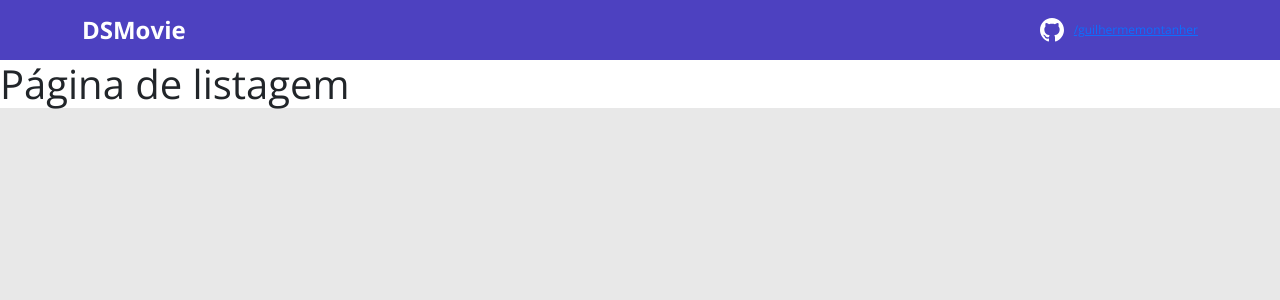
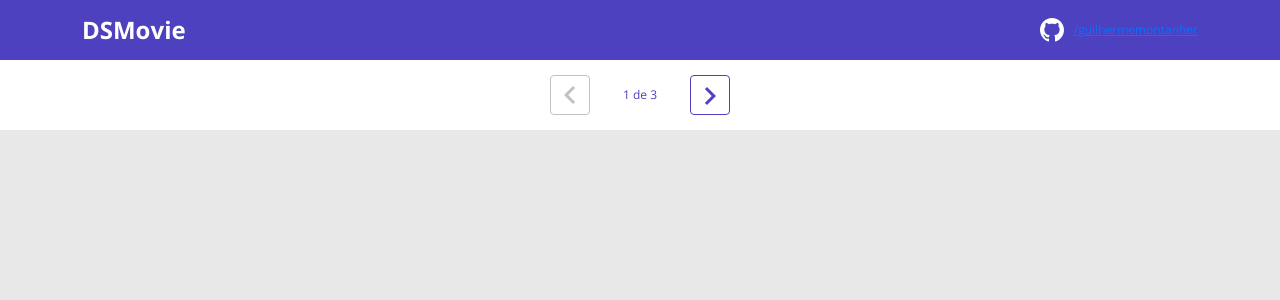
Before and after one commit to guilhermemontanher/dsmovie, a React (Create React App) app in the folder frontend/: page / in a window 1280 px wide. Shown: the top 300 px of the page. Built offline with nearby package versions, Linux system fonts and the light colour scheme.

Commit message:
Pagination layout

```diff
--- /dev/null
+++ b/frontend/src/components/Pagination/index.tsx
@@ -0,0 +1,20 @@
+import {ReactComponent as Arrow} from 'assets/img/arrow.svg';
+import './styles.css';
+
+function Pagination() {
+  return (
+    <div className="dsmovie-pagination-container">
+      <div className="dsmovie-pagination-box">
+        <button className="dsmovie-pagination-button" disabled={true}>
+          <Arrow />
+        </button>
+        <p>{`${1} de ${3}`}</p>
+        <button className="dsmovie-pagination-button" disabled={false}>
+          <Arrow className="dsmovie-flip-horizontal" />
+        </button>
+      </div>
+    </div>
+  );
+}
+
+export default Pagination;
--- /dev/null
+++ b/frontend/src/components/Pagination/styles.css
@@ -0,0 +1,53 @@
+.dsmovie-pagination-container {
+    padding: 15px 0;
+    display: flex;
+    justify-content: center;
+    align-items: center;
+}
+
+.dsmovie-pagination-box {
+    width: 180px;
+    display: flex;
+    justify-content: space-between;
+    align-items: center;
+}
+
+.dsmovie-pagination-box form {
+    width: 100%;
+    display: flex;
+}
+
+.dsmovie-pagination-button {
+    width: 40px;
+    height: 40px;
+    border-radius: 4px;
+    background-color: #fff;
+    display: flex;
+    justify-content: center;
+    align-items: center;
+    border: 1px solid var(--color-primary);
+    cursor: pointer;
+}
+
+.dsmovie-pagination-button svg {
+    filter: brightness(0) saturate(100%) invert(26%) sepia(19%) saturate(7395%) hue-rotate(234deg) brightness(89%) contrast(92%);
+}
+
+.dsmovie-pagination-button:disabled {
+    border: 1px solid #c2c2c2;
+    cursor: unset;
+}
+
+.dsmovie-pagination-button:disabled svg {
+    filter: none;
+}
+
+.dsmovie-pagination-container p {
+    margin: 0;
+    font-size: 12px;
+    color: var(--color-primary);
+}
+
+.dsmovie-flip-horizontal {
+    transform: rotate(180deg);
+}
--- a/frontend/src/pages/Listing/index.tsx
+++ b/frontend/src/pages/Listing/index.tsx
@@ -1,6 +1,8 @@
+import Pagination from "components/Pagination";
+
 function Listing() {
     return (
-        <h1>Página de listagem</h1>
+        <Pagination />
     );
 }
 
```
Also changed, not shown: frontend/src/assets/img/arrow.svg (added).
